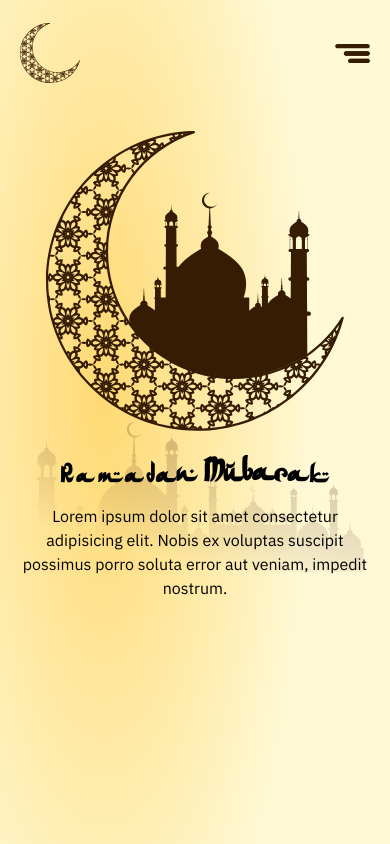
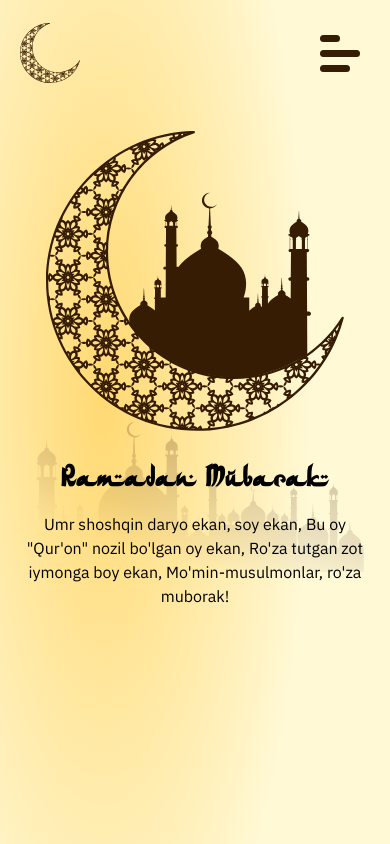
Before and after one commit to abdullox0900/eid-mubarak, a plain HTML site: page index.html in a window 390 px wide. Drawn offline with nearby package versions, Linux system fonts and the light colour scheme; files whose address does not match are found by name.

Commit message:
add animation burger menu

```diff
--- a/index.html
+++ b/index.html
@@ -37,7 +37,13 @@
                 </ul>
             </nav>
 
-            <button class="header__burger-btn"></button>
+            <!-- <button class="header__burger-btn"></button> -->
+            <label for="check">
+                <input type="checkbox" id="check" />
+                <span></span>
+                <span></span>
+                <span></span>
+            </label>
 
         </div>
     </header>
@@ -57,10 +63,10 @@
                     </h1>
                     <p class="hero__desc" data-aos="fade-zoom-in" data-aos-easing="ease-in-back" data-aos-delay="300"
                         data-aos-offset="0">
-                        Lorem ipsum dolor sit amet consectetur
-                        adipisicing elit. Nobis ex voluptas
-                        suscipit possimus porro soluta error
-                        aut veniam, impedit nostrum.
+                        Umr shoshqin daryo ekan, soy ekan,
+                        Bu oy "Qur'on" nozil bo'lgan oy ekan,
+                        Ro'za tutgan zot iymonga boy ekan,
+                        Mo'min-musulmonlar, ro'za muborak!
                     </p>
                 </div>
                 <div class="hero__img1"></div>
@@ -69,8 +75,7 @@
         </div>
     </main>
 
-    <!-- FOOTER -->
-    <footer class="footer"></footer>
+
 
     <script src="https://unpkg.com/aos@2.3.1/dist/aos.js"></script>
     <script src="https://cdnjs.cloudflare.com/ajax/libs/animejs/2.0.2/anime.min.js"></script>
--- a/js/script.js
+++ b/js/script.js
@@ -8,7 +8,14 @@ AOS.init({
     duration: 1500,
 });
 
-var textWrapper = document.querySelector('.ml9 .letters');
+const textWrapper = document.querySelector('.ml9 .letters');
+const elMenuBtn = document.querySelector(".header__burger-btn");
+const elHeader = document.querySelector(".header");
+
+elMenuBtn.addEventListener("click", () => {
+    elHeader.classList.toggle("header--open");
+});
+
 textWrapper.innerHTML = textWrapper.textContent.replace(/\S/g, "<span class='letter'>$&</span>");
 
 anime.timeline({ loop: true })
--- a/scss/all-blocks/_header.scss
+++ b/scss/all-blocks/_header.scss
@@ -40,6 +40,53 @@
         background-size: contain;
         cursor: pointer;
     }
+
+    label {
+        display: flex;
+        flex-direction: column;
+        width: 50px;
+        cursor: pointer;
+    }
+
+    label span {
+        background: #351c02;
+        border-radius: 10px;
+        height: 7px;
+        margin: 4px 0;
+        transition: 0.4s cubic-bezier(0.68, -0.6, 0.32, 1.6);
+    }
+
+    span:nth-of-type(1) {
+        width: 40%;
+    }
+
+    span:nth-of-type(2) {
+        width: 80%;
+    }
+
+    span:nth-of-type(3) {
+        width: 60%;
+    }
+
+    input[type="checkbox"] {
+        display: none;
+    }
+
+    input[type="checkbox"]:checked ~ span:nth-of-type(1) {
+        transform-origin: bottom;
+        transform: rotatez(45deg) translate(7px, 1px);
+    }
+
+    input[type="checkbox"]:checked ~ span:nth-of-type(2) {
+        transform-origin: top;
+        transform: rotatez(-45deg);
+    }
+
+    input[type="checkbox"]:checked ~ span:nth-of-type(3) {
+        transform-origin: bottom;
+        width: 40%;
+        transform: translate(18px, -10px) rotatez(45deg);
+    }
 }
 
 @media only screen and (max-width: 768px) {
@@ -63,6 +110,10 @@
         .header__burger-btn {
             display: flex;
         }
+    }
+
+    .header--open .header__nav {
+        display: inline-block;
     }
 }
 
--- a/scss/all-blocks/_hero.scss
+++ b/scss/all-blocks/_hero.scss
@@ -225,9 +225,10 @@
     }
 }
 
-@media only screen and (max-width: 411px) {
+@media only screen and (max-width: 330px) {
     .hero {
         .ml9 {
+            // width: 500px;
             font-size: 28px;
             font-weight: 700;
             line-height: 20px;
```
Also changed, not shown: css/main.css, 1 other file.
